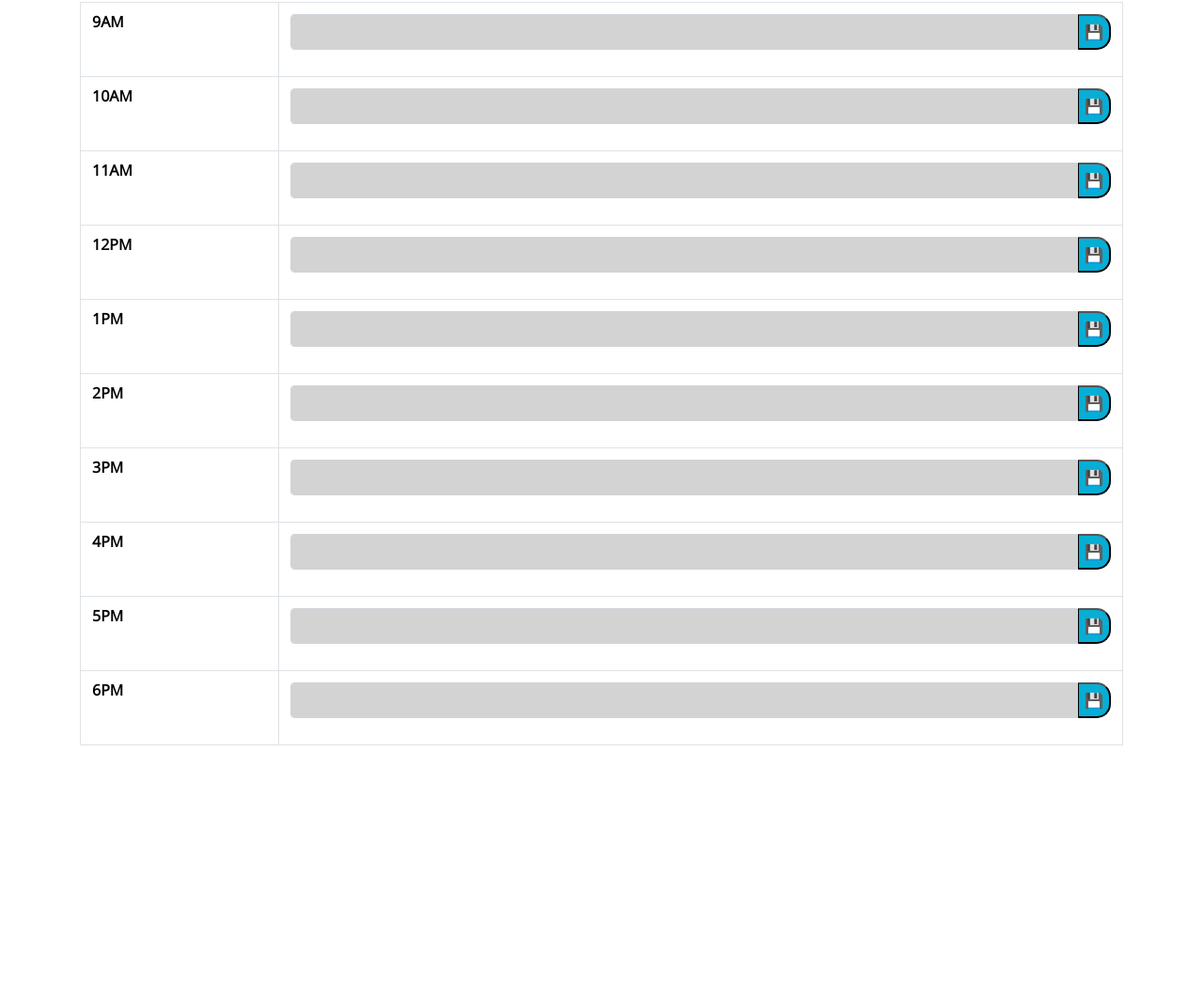
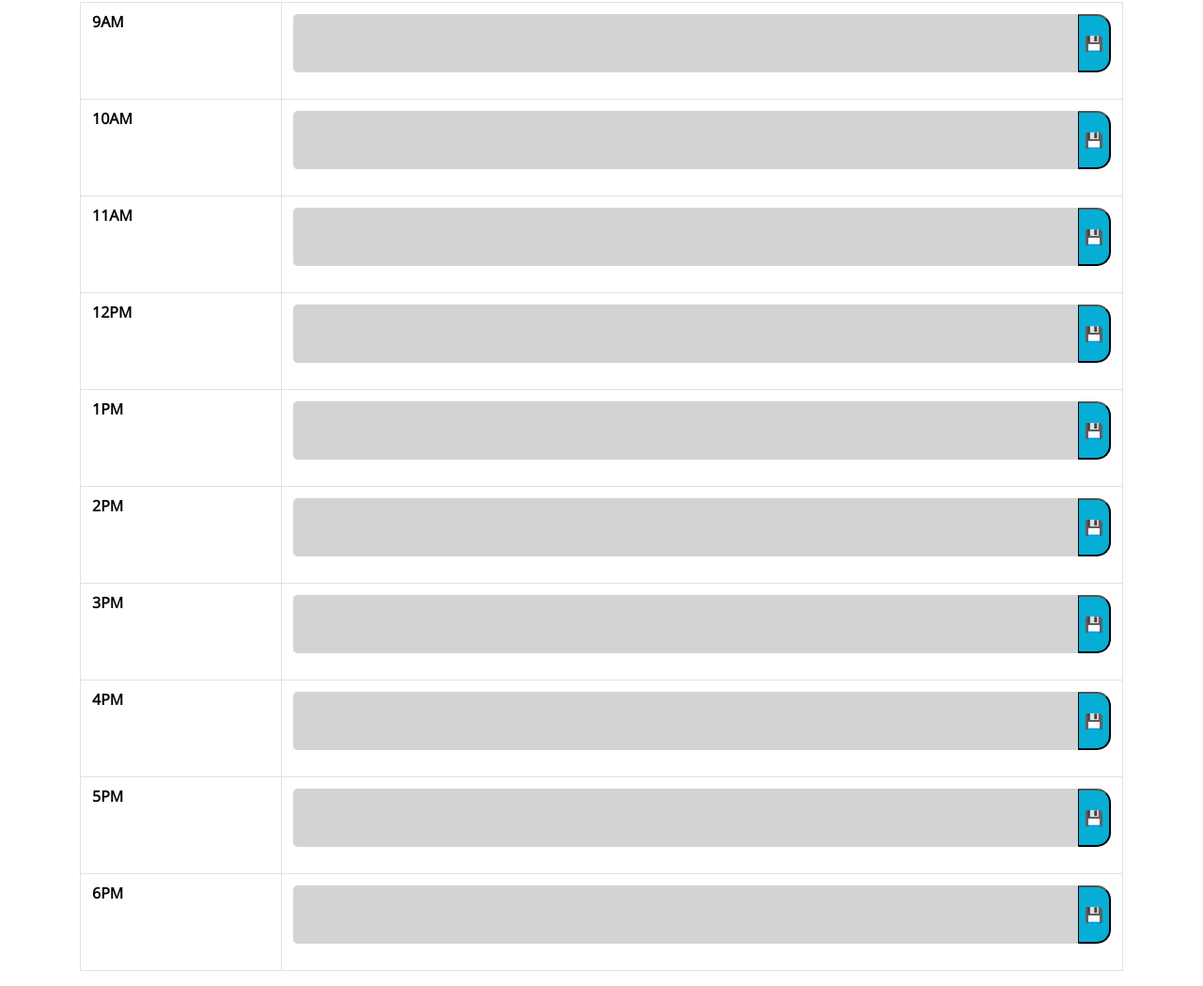
Before and after one commit to PRicoSaint/WorkDayScheduler, a plain HTML site: page index.html in a window 1280 px wide. Shown: the part 334-1383 px from the top of the page at 94% size. Before the commit the page ends 1143 px from the top, so only its background shows below. Drawn offline with nearby package versions, Linux system fonts and the light colour scheme.

Commit message:
I was able to add Textarea to the page, replaced each input for textarea and able to use the style sheet. Updated the readme.md with screenshot and working on showing the link.

```diff
--- a/assets/js/script.js
+++ b/assets/js/script.js
@@ -8,8 +8,8 @@ console.log('This is the time in 24h format: ' + nowTime);
 nowDate.text('Today is ' + currentDate);
 
 // This section is for the load from console.
-function loadEvents(){
-  $('input').each(function(){
+function loadEvents() {
+  $('textarea').each(function () {
     var id = $(this).attr('id');
     var event = localStorage.getItem(id);
     $(this).val(event);
@@ -17,9 +17,9 @@ function loadEvents(){
 };
 
 //  Save using JQUERY .each method
-savebtn.on('click', function(){
+savebtn.on('click', function () {
 
-  $('input[type="text"]').each(function(){
+  $('textarea[type="text"]').each(function () {
     var id = $(this).attr('id');
     var value = $(this).val();
     localStorage.setItem(id, value);
@@ -31,18 +31,18 @@ savebtn.on('click', function(){
 // Past = grey
 // Future = green
 console.log(12 === 12);
-function checkEvents(){
-$('input').each(function(){
+function checkEvents() {
+  $('textarea').each(function () {
     var id = $(this).attr('id');
     var integer = parseInt(id);
     console.log('This is the current time block: ' + integer);
     console.log(integer === nowTime);
-  if (integer == nowTime){
+    if (integer == nowTime) {
       $(this).addClass('present');
       console.log('this is present');
-  }else if (integer > nowTime){
+    } else if (integer > nowTime) {
       $(this).addClass('future');
-  }else if (integer < nowTime){
+    } else if (integer < nowTime) {
       $(this).addClass('past');
     }
   });
--- a/index.html
+++ b/index.html
@@ -1,122 +1,126 @@
 <!DOCTYPE html>
 <!-- This is a web app for a Workday scheduler. It is currently set up to be from 9am to 6pm. This can be expanded or shortened depending on user needs. -->
 <html lang="en">
+
 <head>
   <meta charset="UTF-8" />
   <meta name="viewport" content="width=device-width, initial-scale=1.0" />
   <meta http-equiv="X-UA-Compatible" content="ie=edge" />
-    <link
-      rel="stylesheet"
-      href="https://stackpath.bootstrapcdn.com/bootstrap/4.3.1/css/bootstrap.min.css"
-    />
-    <link
-      rel="stylesheet"
-      href="https://use.fontawesome.com/releases/v5.8.1/css/all.css"
-      integrity="sha384-50oBUHEmvpQ+1lW4y57PTFmhCaXp0ML5d60M1M7uH2+nqUivzIebhndOJK28anvf"
-      crossorigin="anonymous"
-    />
-    <link
-      href="https://fonts.googleapis.com/css?family=Open+Sans&display=swap"
-      rel="stylesheet"
-    />
+  <link rel="stylesheet" href="https://stackpath.bootstrapcdn.com/bootstrap/4.3.1/css/bootstrap.min.css" />
+  <link rel="stylesheet" href="https://use.fontawesome.com/releases/v5.8.1/css/all.css"
+    integrity="sha384-50oBUHEmvpQ+1lW4y57PTFmhCaXp0ML5d60M1M7uH2+nqUivzIebhndOJK28anvf" crossorigin="anonymous" />
+  <link href="https://fonts.googleapis.com/css?family=Open+Sans&display=swap" rel="stylesheet" />
   <link rel="stylesheet" href="./assets/css/style.css" />
   <title>Work Day Scheduler</title>
 </head>
 <!-- The 1st section is for the title on the web page. Explains what this app is for. -->
+
 <body>
   <header class="jumbotron">
     <h1 class="display-3">Work Day Scheduler</h1>
-      <p class="lead">A simple calendar app for scheduling your work day</p>
+    <p class="lead description">A simple calendar app for scheduling your work day</p>
     <p id="currentDay" class="lead"></p>
   </header>
-    <div class="container" id = "savebuttons">
+  <div class="container" id="savebuttons">
     <!-- Timeblocks denoting time from 9am all the way to 6pm -->
     <table class="table table-bordered">
       <tbody>
         <tr>
-            <th scope="row" class ="hour">9AM</th>
+          <th scope="row" class="hour">9AM</th>
           <td>
             <div class="input-group mb-3 time-block">
-              <input id='9' type="text" class="form-control description" placeholder="" data aria-describedby="button-addon2">
+              <textarea id='9' type="text" class="form-control" placeholder="" data
+                aria-describedby="button-addon2"></textarea>
               <button class="saveBtn" type="button" id="button-addon2">💾</button>
             </div>
           </td>
         </tr>
         <tr>
-            <th scope="row" class ="hour">10AM</th>
+          <th scope="row" class="hour">10AM</th>
           <td>
             <div class="input-group mb-3 time-block">
-                <input id='10' data-index = "2" type="text" class="form-control description" placeholder="" aria-describedby="button-addon2">
+              <textarea id='10' data-index="2" type="text" class="form-control" placeholder=""
+                aria-describedby="button-addon2"></textarea>
               <button class="saveBtn" type="button" id="button-addon2">💾</button>
             </div>
           </td>
         </tr>
         <tr>
-            <th scope="row" class ="hour">11AM</th>
-            <td >
+          <th scope="row" class="hour">11AM</th>
+          <td>
             <div class="input-group mb-3 time-block">
-                <input id='11' data-index = "3" type="text" class="form-control description" placeholder="" aria-describedby="button-addon2">
+              <textarea id='11' data-index="3" type="text" class="form-control" placeholder=""
+                aria-describedby="button-addon2"></textarea>
               <button class="saveBtn" type="button" id="button-addon2">💾</button>
             </div>
           </td>
         </tr>
         <tr>
-            <th scope="row" class ="hour">12PM</th>
+          <th scope="row" class="hour">12PM</th>
           <td>
             <div class="input-group mb-3 time-block">
-                <input id='12' data-index = "4" type="text" class="form-control description" placeholder="" aria-describedby="button-addon2">
+              <textarea id='12' data-index="4" type="text" class="form-control" placeholder=""
+                aria-describedby="button-addon2"></textarea>
               <button class="saveBtn" type="button" id="button-addon2">💾</button>
             </div>
           </td>
         </tr>
         <tr>
-            <th scope="row" class ="hour">1PM</th>
+          <th scope="row" class="hour">1PM</th>
           <td>
             <div class="input-group mb-3 time-block">
-                <input id='13' data-index = "5" type="text" class="form-control description" placeholder="" aria-describedby="button-addon2">
+              <textarea id='13' data-index="5" type="text" class="form-control" placeholder=""
+                aria-describedby="button-addon2"></textarea>
               <button class="saveBtn" type="button" id="button-addon2">💾</button>
             </div>
           </td>
         </tr>
         <tr>
-            <th scope="row" class ="hour">2PM</th>
-            <td >
+          <th scope="row" class="hour">2PM</th>
+          <td>
             <div class="input-group mb-3 time-block">
-                <input id='14' data-index = "6" type="text" class="form-control description" placeholder="" aria-describedby="button-addon2">
+              <textarea id='14' data-index="6" type="text" class="form-control" placeholder=""
+                aria-describedby="button-addon2"></textarea>
               <button class="saveBtn" type="button" id="button-addon2">💾</button>
             </div>
           </td>
         </tr>
         <tr>
-            <th scope="row" class ="hour">3PM</th>
+          <th scope="row" class="hour">3PM</th>
           <td>
             <div class="input-group mb-3 time-block">
-                <input id='15' data-index = "7" type="text" class="form-control description" placeholder="" aria-describedby="button-addon2">
+              <textarea id='15' data-index="7" type="text" class="form-control" placeholder=""
+                aria-describedby="button-addon2"></textarea>
               <button class="saveBtn" type="button" id="button-addon2">💾</button>
             </div>
           </td>
         </tr>
         <tr>
-            <th scope="row" class ="hour">4PM</th>
-            <td> <div class="input-group mb-3 time-block">
-              <input id='16' data-index = "8" type="text" class="form-control description" placeholder="" aria-describedby="button-addon2">
-              <button class="saveBtn" type="button" id="button-addon2">💾</button>
-            </div></td>
-          </tr>
-          <tr>
-            <th scope="row" class ="hour">5PM</th>
-            <td >
+          <th scope="row" class="hour">4PM</th>
+          <td>
             <div class="input-group mb-3 time-block">
-                <input id='17' data-index = "9" type="text" class="form-control description" placeholder="" aria-describedby="button-addon2">
+              <textarea id='16' data-index="8" type="text" class="form-control" placeholder=""
+                aria-describedby="button-addon2"></textarea>
               <button class="saveBtn" type="button" id="button-addon2">💾</button>
             </div>
           </td>
         </tr>
         <tr>
-            <th scope="row" class ="hour">6PM</th>
+          <th scope="row" class="hour">5PM</th>
           <td>
             <div class="input-group mb-3 time-block">
-                <input id='18' data-index = "10" type="text" class="form-control description" placeholder="" aria-describedby="button-addon2">
+              <textarea id='17' data-index="9" type="text" class="form-control" placeholder=""
+                aria-describedby="button-addon2"></textarea>
+              <button class="saveBtn" type="button" id="button-addon2">💾</button>
+            </div>
+          </td>
+        </tr>
+        <tr>
+          <th scope="row" class="hour">6PM</th>
+          <td>
+            <div class="input-group mb-3 time-block">
+              <textarea id='18' data-index="10" type="text" class="form-control" placeholder=""
+                aria-describedby="button-addon2"></textarea>
               <button class="saveBtn" type="button" id="button-addon2">💾</button>
             </div>
           </td>
@@ -129,4 +133,5 @@
   <script src="https://cdnjs.cloudflare.com/ajax/libs/moment.js/2.24.0/moment.min.js"></script>
   <script src="./assets/js/script.js"></script>
 </body>
+
 </html>
```
Also changed, not shown: 2 other files. Lines whose indentation alone changed are shown as unchanged.
